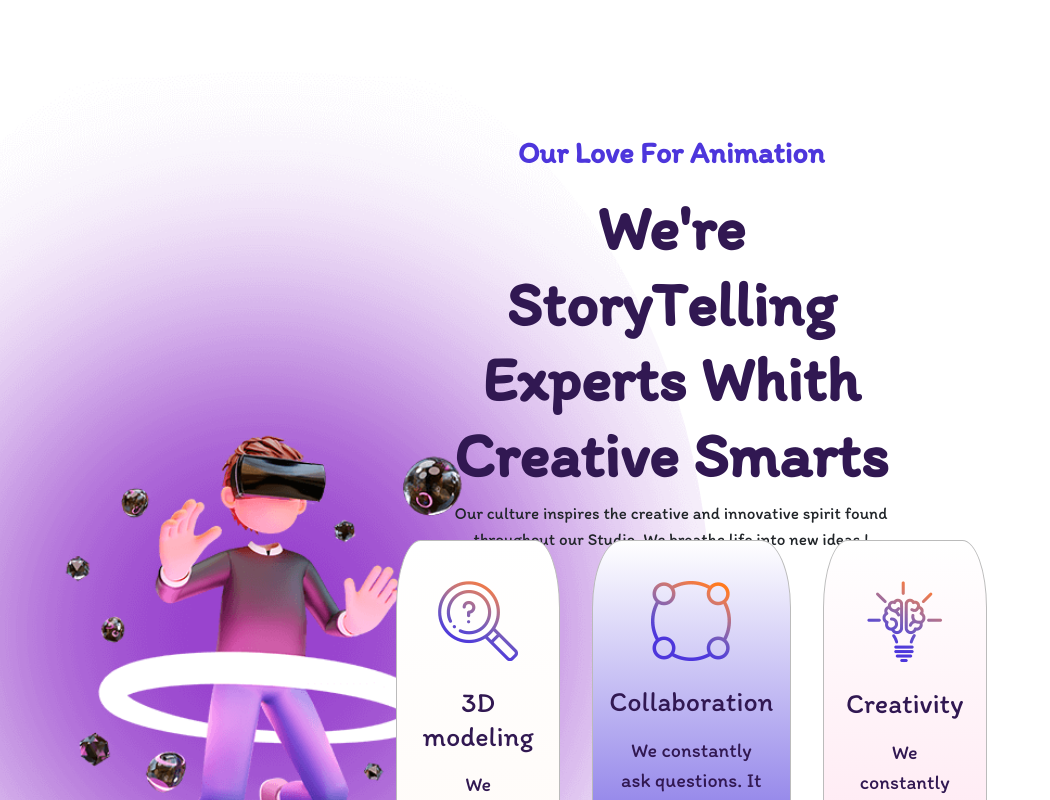
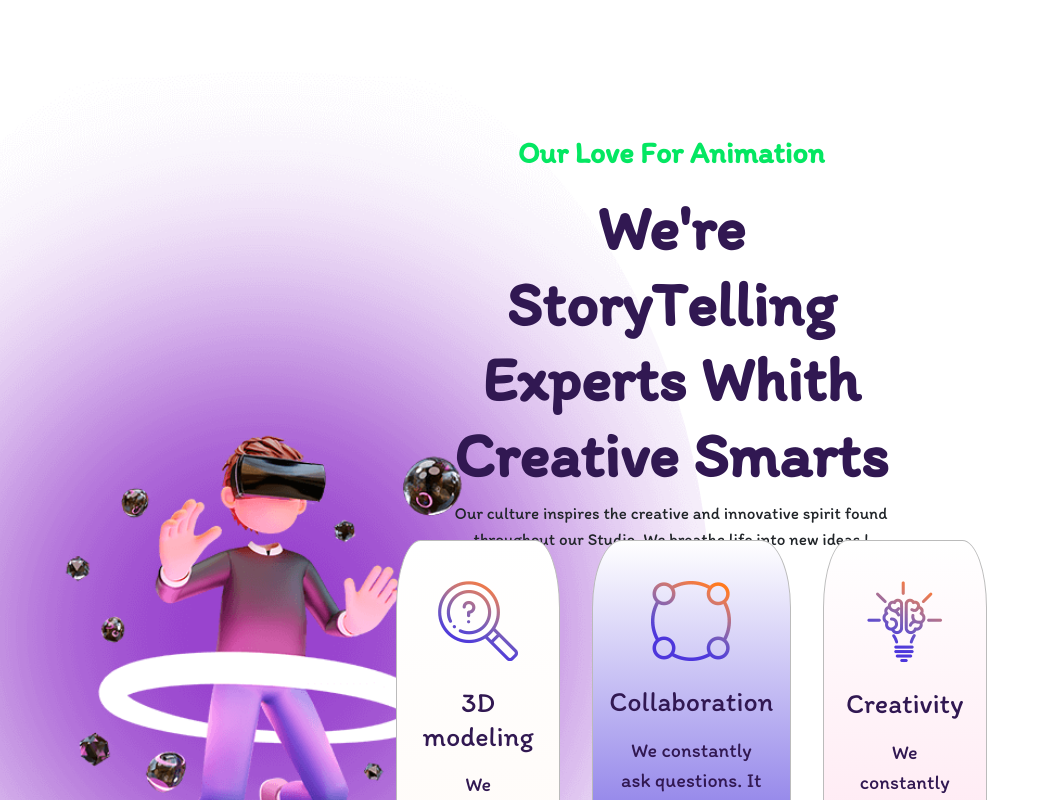
Before and after one commit to PinoMacri/proj-html-vuejs, a Vue app: page / in a window 1280 px wide. Shown: the part 980-1780 px from the top of the page, without its empty margins (0-1050 px from the left). Built offline with nearby package versions, Linux system fonts and the light colour scheme.

Commit message:
Change color

```diff
--- a/src/assets/Scss/_variables.scss
+++ b/src/assets/Scss/_variables.scss
@@ -1,7 +1,7 @@
 //* --- COLOR PALETS --- *//
 $brand_white: #ffffff;
 $brand_purple: #311852;
-$brand_light_purples: #4D36DC;
+$brand_light_green: #04E762;
 $brand_pink: #ffdfed;
 $brand_orange: #ff7a1f;
 $brand_light_gray: #f7f0ff;
--- a/src/components/Principal-Sections/AppFooter.Vue
+++ b/src/components/Principal-Sections/AppFooter.Vue
@@ -60,7 +60,7 @@ export default {
 }
 
 i {
-    color: $brand_light_purples;
+    color: $brand_light_green;
     font-size: 40px;
     margin: 10px;
     cursor: pointer;
--- a/src/components/Principal-Sections/AppMain.vue
+++ b/src/components/Principal-Sections/AppMain.vue
@@ -285,10 +285,6 @@ h2 {
     background-color: $brand_light_yellow;
 }
 
-.bck-purple {
-    background-color: $brand_light_purples;
-}
-
 .bck-pink {
     background-color: $brand_pink;
 }
@@ -358,7 +354,7 @@ h2 {
 
 .pre-title {
     font-weight: bold;
-    color: $brand_light_purples;
+    color: $brand_light_green;
     font-size: 30px;
 }
 
```
